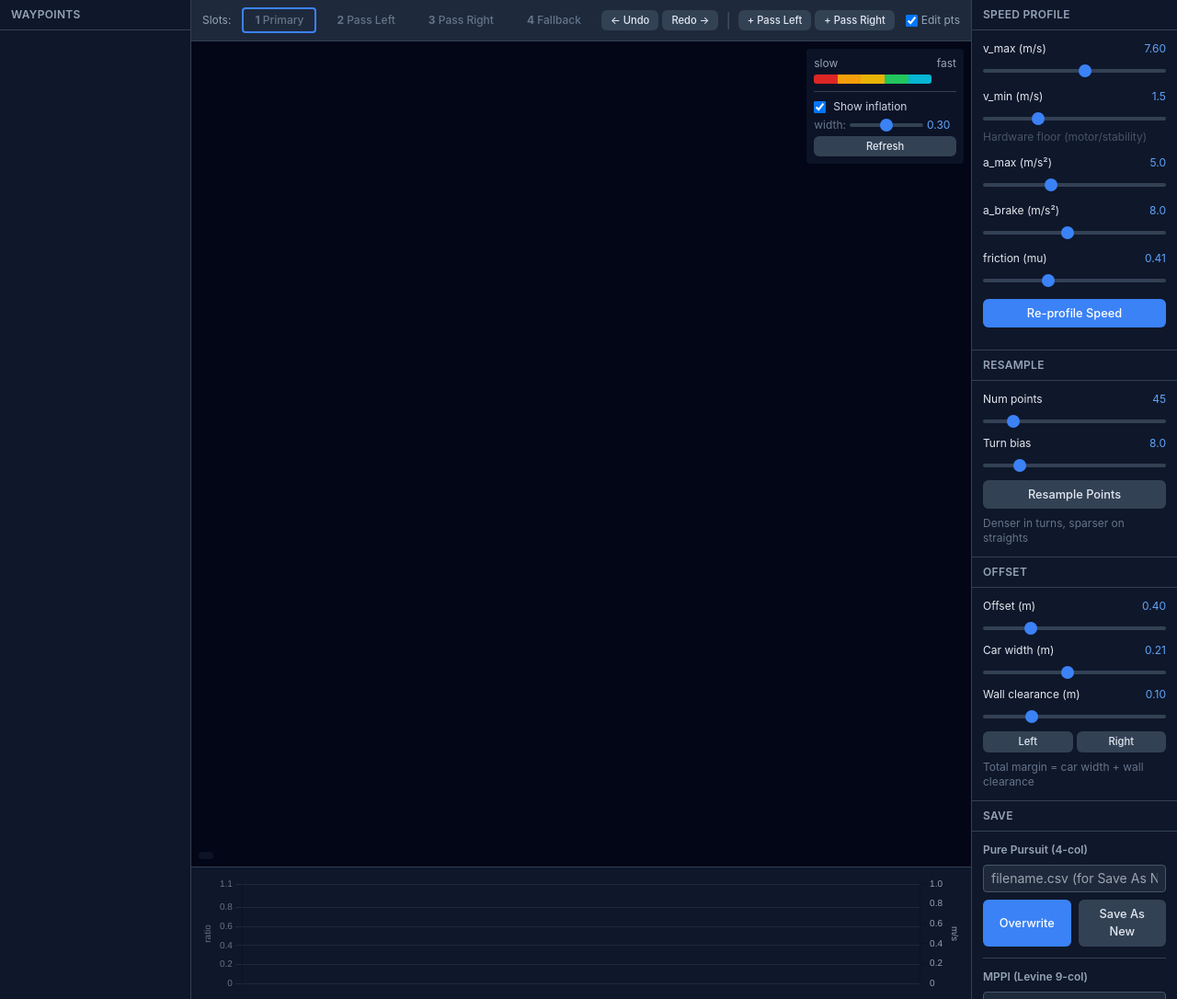
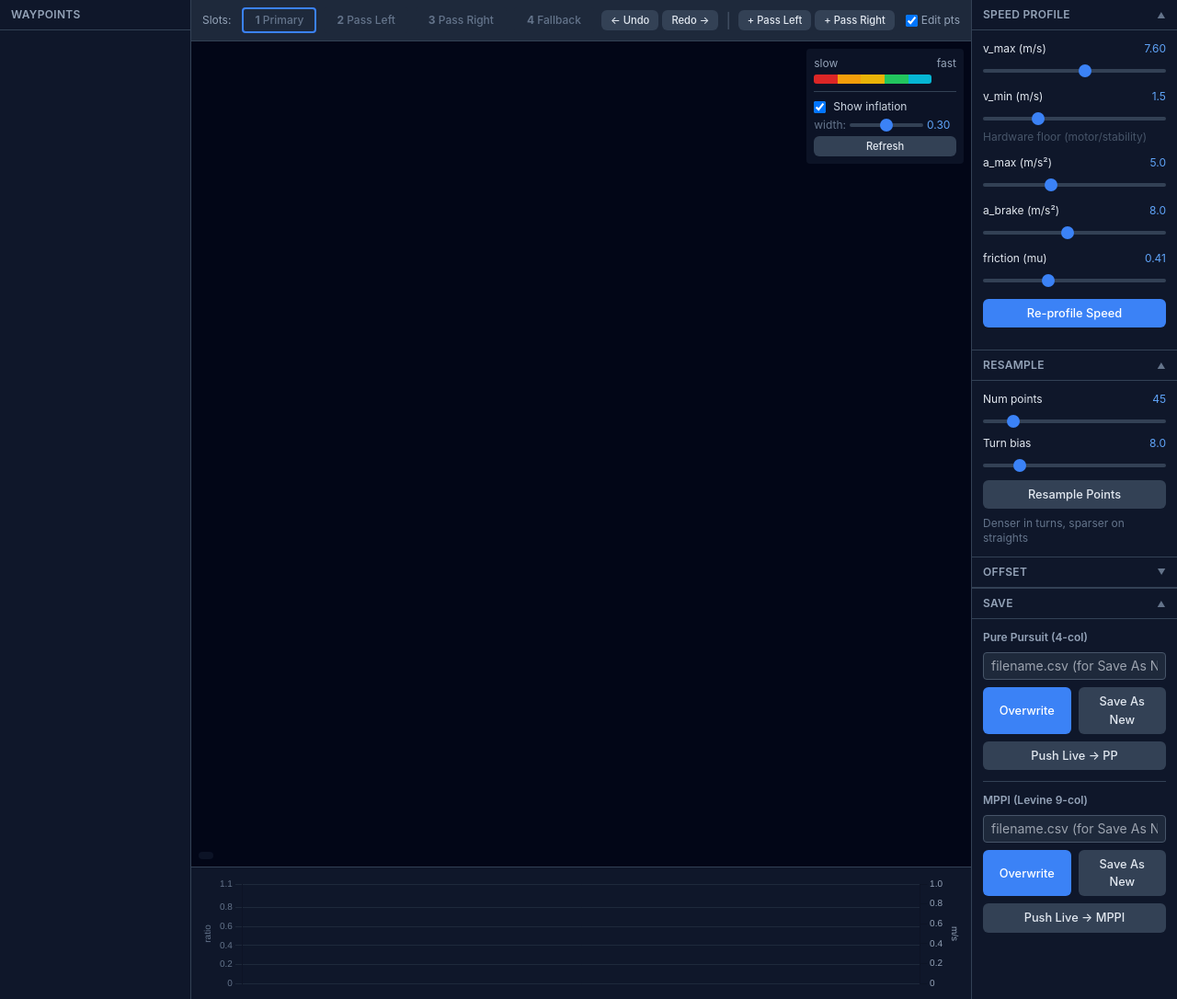
Before and after one commit to cedrichld/raceline_UI_f1tenth, a Flask app: page / in a window 1280 px wide. Shown: the part 46-1132 px from the top of the page at 92% size. Run offline with Flask 3, Linux system fonts and the light colour scheme; data that the repository does not hold is empty; some libraries are stand-ins or nearby versions.

Commit message:
Convert repo into ROS2 package + add live ROS2 push
- Restructure into raceline_studio ament_python package and a separate
  raceline_msgs interfaces package (UpdateRaceline.srv)
- app.py: wrap Flask in rclpy Node with /pp and /mppi UpdateRaceline
  clients; /api/push endpoint sends active slot over the wire
- index.html: Push Live buttons per format; right-column sections
  (Speed Profile / Resample / Offset / Save) are collapsible <details>,
  Offset closed by default
- Auto-open browser on startup
- README updated for new layout

```diff
--- a/app.py
+++ b/raceline_studio/raceline_studio/app.py
@@ -12,10 +12,14 @@ Usage:
     python3 app.py
     → opens http://localhost:5050
 """
-import os, sys, json, glob, yaml, hashlib, datetime
+import os, sys, json, glob, yaml, hashlib, datetime, threading, time, webbrowser
 import numpy as np
 from pathlib import Path
 from flask import Flask, render_template, jsonify, request, send_file
+
+import rclpy
+from rclpy.node import Node
+from raceline_msgs.srv import UpdateRaceline
 
 # ═══════════════════════════════════════════════════════════════════════════
 # WORKSPACE PATHS — edit these to match your setup
@@ -44,6 +48,16 @@ WP_ROOTS = {
 }
 MPPI_WP_DIR = WP_ROOTS["mppi"] / MPPI_EXPORT_SUBDIR
 MAPS_DIRS = [Path(os.path.expanduser(d)) for d in MAPS_DIRS]
+
+
+# ── ROS2 node with service clients ────────────────────────────────────────
+class StudioNode(Node):
+    def __init__(self):
+        super().__init__('raceline_studio')
+        self.pp_client   = self.create_client(UpdateRaceline, '/pure_pursuit/update_raceline')
+        self.mppi_client = self.create_client(UpdateRaceline, '/mppi/update_raceline')
+
+STUDIO_NODE: "StudioNode | None" = None
 
 
 def _resolve(rel_path):
@@ -518,10 +532,66 @@ def api_export_mppi():
         return jsonify({"error": str(e), "trace": traceback.format_exc()}), 400
 
 
+@app.route("/api/push", methods=["POST"])
+def api_push():
+    """Send the active raceline directly to a running node via ROS2 service.
+
+    Body: {target: 'pp'|'mppi', waypoints: [[x,y,yaw,ratio], ...], v_min, v_max}
+    PP target sends 4-col; MPPI target encodes vx using v_min/v_max and sends 9-col.
+    """
+    if STUDIO_NODE is None:
+        return jsonify({"error": "ROS node not initialized"}), 500
+    body = request.json
+    target = body.get("target", "")
+    wps = np.array(body["waypoints"])
+    if target == "mppi":
+        v_min = float(body.get("v_min", 1.5))
+        v_max = float(body.get("v_max", 7.6))
+        rows = _to_mppi_rows(wps, v_min, v_max)
+        client, fmt = STUDIO_NODE.mppi_client, "mppi"
+    elif target == "pp":
+        rows = wps
+        client, fmt = STUDIO_NODE.pp_client, "pure_pursuit"
+    else:
+        return jsonify({"error": f"Unknown target {target!r}"}), 400
+
+    if not client.wait_for_service(timeout_sec=1.0):
+        return jsonify({"error": f"{target} service not available"}), 503
+
+    req = UpdateRaceline.Request()
+    r, c = rows.shape
+    req.data   = rows.flatten().astype(float).tolist()
+    req.rows   = int(r)
+    req.cols   = int(c)
+    req.format = fmt
+
+    future = client.call_async(req)
+    start = time.time()
+    while not future.done() and time.time() - start < 3.0:
+        time.sleep(0.02)
+    if not future.done():
+        return jsonify({"error": "timeout"}), 504
+    resp = future.result()
+    return jsonify({"success": resp.success, "message": resp.message,
+                    "rows": int(r), "format": fmt})
+
+
 # ── Main ────────────────────────────────────────────────────────────────────
+def main():
+    global STUDIO_NODE
+    rclpy.init()
+    STUDIO_NODE = StudioNode()
+    threading.Thread(target=rclpy.spin, args=(STUDIO_NODE,), daemon=True).start()
+    try:
+        port = 5050
+        url = f"http://localhost:{port}"
+        print(f"\n  Raceline Studio → {url}\n")
+        threading.Timer(0.1, lambda: webbrowser.open(url)).start()
+        app.run(host="0.0.0.0", port=port, use_reloader=False)
+    finally:
+        STUDIO_NODE.destroy_node()
+        rclpy.shutdown()
+
+
 if __name__ == "__main__":
-    import webbrowser, threading
-    port = 5050
-    print(f"\n  Raceline Studio → http://localhost:{port}\n")
-    threading.Timer(1.0, lambda: webbrowser.open(f"http://localhost:{port}")).start()
-    app.run(host="0.0.0.0", port=port, debug=True, use_reloader=False)
+    main()
--- a/templates/index.html
+++ b/raceline_studio/raceline_studio/templates/index.html
@@ -33,6 +33,13 @@
   /* Speed gradient helpers */
   .speed-legend { display: flex; height: 10px; border-radius: 3px; overflow: hidden; }
   .speed-legend div { flex: 1; }
+  /* Collapsible right-column sections */
+  details.panel > summary { list-style: none; cursor: pointer; user-select: none;
+    display: flex; justify-content: space-between; align-items: center; }
+  details.panel > summary::-webkit-details-marker { display: none; }
+  details.panel > summary:hover { color: #cbd5e1; }
+  details.panel > summary .chev { font-size: 9px; color: #64748b; transition: transform 0.15s; }
+  details.panel[open] > summary .chev { transform: rotate(180deg); }
 </style>
 </head>
 <body class="h-screen flex flex-col overflow-hidden">
@@ -118,9 +125,10 @@
 
   <!-- Right: Parameters -->
   <div class="w-56 shrink-0 bg-slate-900 border-l border-slate-700 flex flex-col overflow-y-auto">
-    <div class="px-3 py-2 text-xs font-semibold text-slate-400 uppercase tracking-wide border-b border-slate-700">
-      Speed Profile
-    </div>
+    <details open class="panel">
+    <summary class="px-3 py-2 text-xs font-semibold text-slate-400 uppercase tracking-wide border-b border-slate-700">
+      <span>Speed Profile</span><span class="chev">▼</span>
+    </summary>
     <div class="p-3 space-y-3">
       <div class="space-y-1">
         <label class="flex justify-between text-xs"><span>v_max (m/s)</span><span id="v_max_val" class="text-blue-400">7.60</span></label>
@@ -148,10 +156,12 @@
       <div id="speed-stats" class="text-xs text-slate-500 text-center space-y-0.5"></div>
       <!-- <p class="text-xs text-slate-600 text-center">yaml: slow_speed=v_min, fast_speed=v_max</p> -->
     </div>
+    </details>
 
-    <div class="px-3 py-2 text-xs font-semibold text-slate-400 uppercase tracking-wide border-b border-t border-slate-700">
-      Resample
-    </div>
+    <details open class="panel">
+    <summary class="px-3 py-2 text-xs font-semibold text-slate-400 uppercase tracking-wide border-b border-t border-slate-700">
+      <span>Resample</span><span class="chev">▼</span>
+    </summary>
     <div class="p-3 space-y-2">
       <div class="space-y-1">
         <label class="flex justify-between text-xs"><span>Num points</span><span id="rs_npts_val" class="text-blue-400">45</span></label>
@@ -166,10 +176,12 @@
       <button class="btn btn-secondary w-full" onclick="resampleActive()">Resample Points</button>
       <p class="text-xs text-slate-500">Denser in turns, sparser on straights</p>
     </div>
+    </details>
 
-    <div class="px-3 py-2 text-xs font-semibold text-slate-400 uppercase tracking-wide border-b border-t border-slate-700">
-      Offset
-    </div>
+    <details class="panel">
+    <summary class="px-3 py-2 text-xs font-semibold text-slate-400 uppercase tracking-wide border-b border-t border-slate-700">
+      <span>Offset</span><span class="chev">▼</span>
+    </summary>
     <div class="p-3 space-y-2">
       <div class="space-y-1">
         <label class="flex justify-between text-xs"><span>Offset (m)</span><span id="offset_val" class="text-blue-400">0.40</span></label>
@@ -192,10 +204,12 @@
       </div>
       <p class="text-xs text-slate-500">Total margin = car width + wall clearance</p>
     </div>
+    </details>
 
-    <div class="px-3 py-2 text-xs font-semibold text-slate-400 uppercase tracking-wide border-b border-t border-slate-700">
-      Save
-    </div>
+    <details open class="panel">
+    <summary class="px-3 py-2 text-xs font-semibold text-slate-400 uppercase tracking-wide border-b border-t border-slate-700">
+      <span>Save</span><span class="chev">▼</span>
+    </summary>
     <div class="p-3 space-y-3">
       <div class="space-y-2">
         <p class="text-xs text-slate-400 font-semibold">Pure Pursuit (4-col)</p>
@@ -204,6 +218,7 @@
           <button class="btn btn-primary flex-1" onclick="savePP(false)">Overwrite</button>
           <button class="btn btn-secondary flex-1" onclick="savePP(true)">Save As New</button>
         </div>
+        <button class="btn btn-secondary w-full" onclick="pushLive('pp')">Push Live → PP</button>
       </div>
       <div class="border-t border-slate-700 pt-3 space-y-2">
         <p class="text-xs text-slate-400 font-semibold">MPPI (Levine 9-col)</p>
@@ -212,8 +227,10 @@
           <button class="btn btn-primary flex-1" onclick="saveMppi(false)">Overwrite</button>
           <button class="btn btn-secondary flex-1" onclick="saveMppi(true)">Save As New</button>
         </div>
+        <button class="btn btn-secondary w-full" onclick="pushLive('mppi')">Push Live → MPPI</button>
       </div>
     </div>
+    </details>
   </div>
 </div>
 
@@ -946,6 +963,20 @@ async function saveMppi(asNew) {
   renderSlotBar(); toast(`Saved → ${result.path} (${result.rows} pts, vx ${result.vx_min.toFixed(1)}–${result.vx_max.toFixed(1)} m/s)`); loadCsvList();
 }
 
+async function pushLive(target) {
+  const s = slots[activeSlot];
+  if (!s) { toast('No raceline in active slot', 'warn'); return; }
+  const body = { target, waypoints: s.data };
+  if (target === 'mppi') {
+    body.v_min = parseFloat(document.getElementById('v_min').value);
+    body.v_max = parseFloat(document.getElementById('v_max').value);
+  }
+  const res = await api('/api/push', { method:'POST', headers:{'Content-Type':'application/json'},
+    body: JSON.stringify(body) });
+  if (res.error) { toast(`Push ${target} failed: ${res.error}`, 'error'); return; }
+  toast(`Push ${target}: ${res.message || 'ok'} (${res.rows} pts)`, res.success ? 'info' : 'warn');
+}
+
 // ── Util ─────────────────────────────────────────────────────────────────
 async function api(url, opts) { try { const r = await fetch(url, opts); return await r.json(); } catch(e) { return {error: e.message}; } }
 function toast(msg, type='info') {
--- /dev/null
+++ b/raceline_studio/setup.cfg
@@ -0,0 +1,4 @@
+[develop]
+script_dir=$base/lib/raceline_studio
+[install]
+install_scripts=$base/lib/raceline_studio
```
Also changed, not shown: raceline_msgs/CMakeLists.txt (added, +18 -0 lines), raceline_msgs/package.xml (added, +22 -0 lines), raceline_studio/package.xml (added, +16 -0 lines), raceline_studio/setup.py (added, +27 -0 lines), README.md, raceline_studio/raceline_studio/__init__.py (added), raceline_studio/raceline_studio/raceline_optimizer.py (renamed from raceline_optimizer.py), 2 other files.
